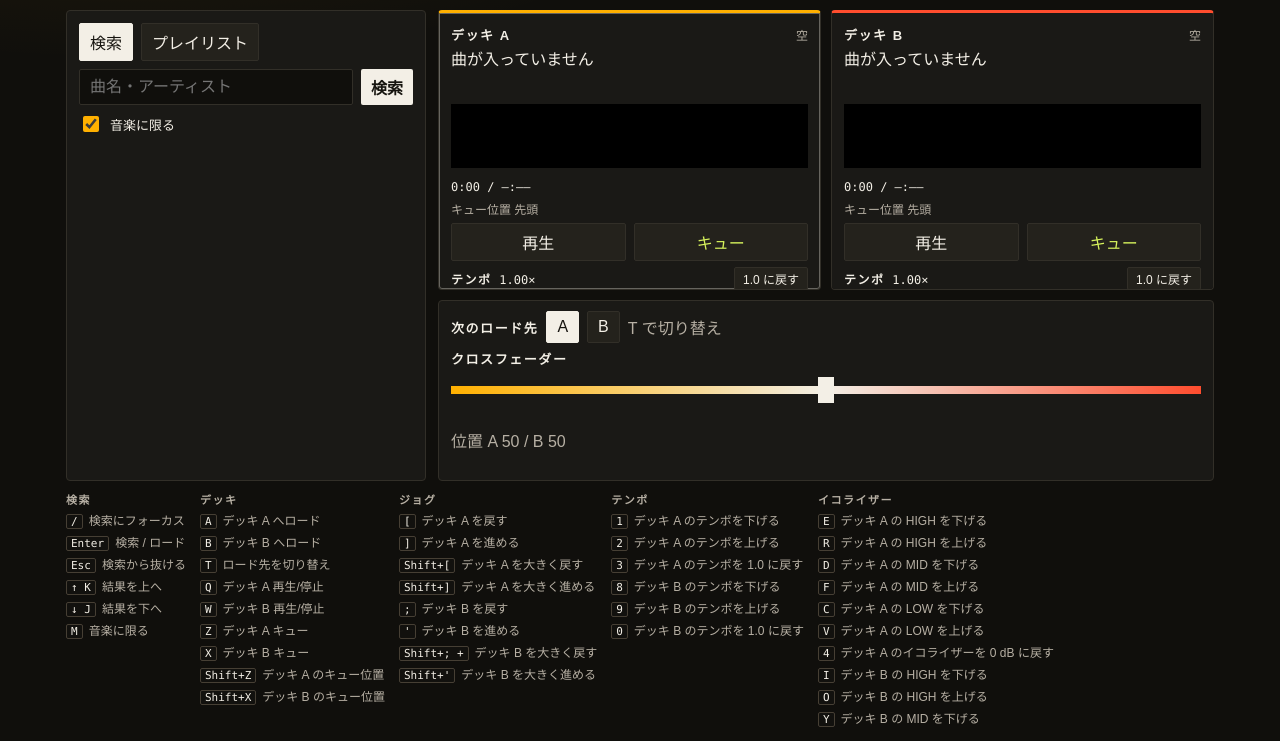
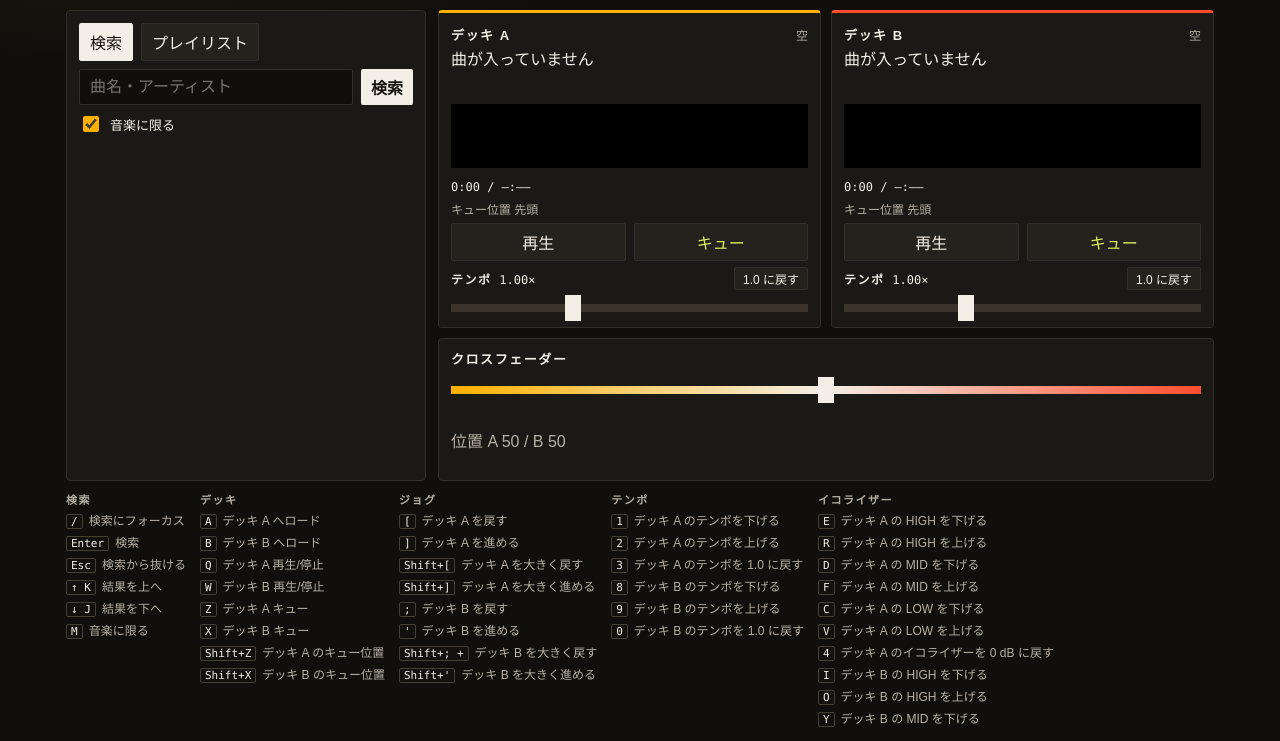
Before and after one commit to cympfh/djtube, a FastAPI app: page / in a window 1280 px wide. Shown: the part 59-800 px from the top of the page. Run offline with FastAPI, Linux system fonts and the light colour scheme; data that the repository does not hold is empty.

Commit message:
Enter で載せる操作と T でロード先を切り替える操作を消す (#25)
選択中の曲は A / B を直接指定して載せる。検索欄とプレイリストの名前欄の Enter はそのまま。

Co-authored-by: Cursor Agent <cursoragent@cursor.com>
Co-authored-by: /c/ympfh <cympfh@users.noreply.github.com>

```diff
--- a/djtube/static/actions.js
+++ b/djtube/static/actions.js
@@ -39,7 +39,6 @@ export function freshState() {
     searching: false,
     searchError: "",
     source: "",
-    loadTarget: "A",
     musicOnly: true,
     crossfader: 0.5,
     ...freshPlaylistState(),
@@ -106,11 +105,6 @@ export function createActions(deps) {
     scheduleRender();
   }
 
-  function toggleLoadTarget() {
-    state.loadTarget = state.loadTarget === "A" ? "B" : "A";
-    scheduleRender();
-  }
-
   let searchGen = 0;
 
   async function submitSearch() {
@@ -165,7 +159,6 @@ export function createActions(deps) {
     if (focused && (state.searching || query !== state.lastQuery || state.results.length === 0)) {
       return submitSearch();
     }
-    return loadSelected(state.loadTarget);
   }
 
   async function loadTrack(deck, track) {
@@ -405,7 +398,6 @@ export function createActions(deps) {
     moveSelection,
     loadSelected,
     loadTrack,
-    toggleLoadTarget,
     togglePlay,
     cue,
     setCue,
--- a/djtube/static/app.css
+++ b/djtube/static/app.css
@@ -73,7 +73,7 @@ button:hover { border-color: #5c564b; }
   font-weight: 700;
 }
 
-.tag, .health, .status, .midi-status, .target-note, .deck-channel, .cue-readout, .gain-readout, .fader-readout {
+.tag, .health, .status, .midi-status, .deck-channel, .cue-readout, .gain-readout, .fader-readout {
   color: var(--muted);
 }
 
@@ -160,7 +160,7 @@ button:hover { border-color: #5c564b; }
 
 #playlist-rename { align-self: flex-start; }
 
-.panel-head h1, .deck-head h2, .fader-label, .target-label {
+.panel-head h1, .deck-head h2, .fader-label {
   margin: 0;
   font-size: 13px;
   letter-spacing: 0.12em;
@@ -294,8 +294,6 @@ button:disabled { opacity: 0.45; cursor: default; }
 
 .deck-a { border-top: 3px solid var(--a); }
 .deck-b { border-top: 3px solid var(--b); }
-
-.deck.is-target { box-shadow: inset 0 0 0 1px rgba(243, 239, 230, 0.35); }
 
 .deck-head { display: flex; justify-content: space-between; align-items: baseline; gap: 8px; }
 
@@ -442,10 +440,6 @@ button.cue { color: var(--cue); }
 
 .fader-panel { padding: 10px 12px 12px; display: grid; gap: 6px; }
 
-.target { display: flex; align-items: center; gap: 8px; }
-
-.target button[aria-pressed="true"] { background: var(--text); color: #16140f; border-color: var(--text); }
-
 .fader-label { letter-spacing: 0.12em; }
 
 input[type="range"] {
--- a/djtube/static/app.js
+++ b/djtube/static/app.js
@@ -278,7 +278,6 @@ function renderResults() {
 function renderDeck(deck) {
   const deckState = state.decks[deck];
   const root = document.getElementById(`deck-${deck}`);
-  root.classList.toggle("is-target", state.loadTarget === deck);
   root.classList.toggle("is-playing", !!deckState.playing);
   root.classList.toggle("is-busy", deckState.status === "preparing");
   root.classList.toggle("is-error", deckState.status === "error" || !!deckState.playError);
@@ -370,8 +369,6 @@ function renderFader() {
   const gains = deckGains(state.crossfader);
   document.getElementById("gain-A").textContent = String(Math.round(gains.a * 100));
   document.getElementById("gain-B").textContent = String(Math.round(gains.b * 100));
-  document.getElementById("target-A").setAttribute("aria-pressed", state.loadTarget === "A" ? "true" : "false");
-  document.getElementById("target-B").setAttribute("aria-pressed", state.loadTarget === "B" ? "true" : "false");
 }
 
 function renderSearchStatus() {
@@ -569,15 +566,6 @@ for (const deck of ["A", "B"]) {
     });
   }
 }
-document.getElementById("target-A").addEventListener("click", () => {
-  state.loadTarget = "A";
-  scheduleRender();
-});
-document.getElementById("target-B").addEventListener("click", () => {
-  state.loadTarget = "B";
-  scheduleRender();
-});
-
 const fader = document.getElementById("fader");
 fader.addEventListener("input", () => {
   actions.setCrossfader(Number(fader.value) / 1000);
--- a/djtube/static/keys.js
+++ b/djtube/static/keys.js
@@ -8,14 +8,13 @@ export const JOG_STEP_LARGE = 10;
 
 export const BINDINGS = [
   { keys: ["/"], action: "focusSearch", label: "検索にフォーカス", group: "検索" },
-  { keys: ["Enter"], action: "onEnter", label: "検索 / ロード", group: "検索" },
+  { keys: ["Enter"], action: "onEnter", label: "検索", group: "検索" },
   { keys: ["Escape"], action: "blurSearch", label: "検索から抜ける", group: "検索" },
   { keys: ["ArrowUp", "k"], action: "moveSelection", args: [-1], label: "結果を上へ", group: "検索" },
   { keys: ["ArrowDown", "j"], action: "moveSelection", args: [1], label: "結果を下へ", group: "検索" },
   { keys: ["m"], action: "toggleMusicOnly", label: "音楽に限る", group: "検索" },
   { keys: ["a"], action: "loadSelected", args: ["A"], label: "デッキ A へロード", group: "デッキ" },
   { keys: ["b"], action: "loadSelected", args: ["B"], label: "デッキ B へロード", group: "デッキ" },
-  { keys: ["t"], action: "toggleLoadTarget", label: "ロード先を切り替え", group: "デッキ" },
   { keys: ["q"], action: "togglePlay", args: ["A"], label: "デッキ A 再生/停止", group: "デッキ" },
   { keys: ["w"], action: "togglePlay", args: ["B"], label: "デッキ B 再生/停止", group: "デッキ" },
   { keys: ["z"], action: "cue", args: ["A"], label: "デッキ A キュー", group: "デッキ" },
--- a/djtube/templates/index.html
+++ b/djtube/templates/index.html
@@ -176,12 +176,6 @@
           </div>
 
           <div class="fader-panel">
-            <div class="target" role="group" aria-label="次のロード先">
-              <span class="target-label">次のロード先</span>
-              <button type="button" id="target-A" aria-pressed="true">A</button>
-              <button type="button" id="target-B" aria-pressed="false">B</button>
-              <span class="target-note">T で切り替え</span>
-            </div>
             <label class="fader-label" for="fader">クロスフェーダー</label>
             <input id="fader" type="range" min="0" max="1000" value="500" aria-valuemin="0" aria-valuemax="1000" />
             <p class="fader-readout" id="fader-readout">位置 A 50 / B 50</p>
```
Also changed, not shown: tests/client/player.test.mjs (+33 -11 lines), tests/test_app.py (+11 -0 lines), README.md.
